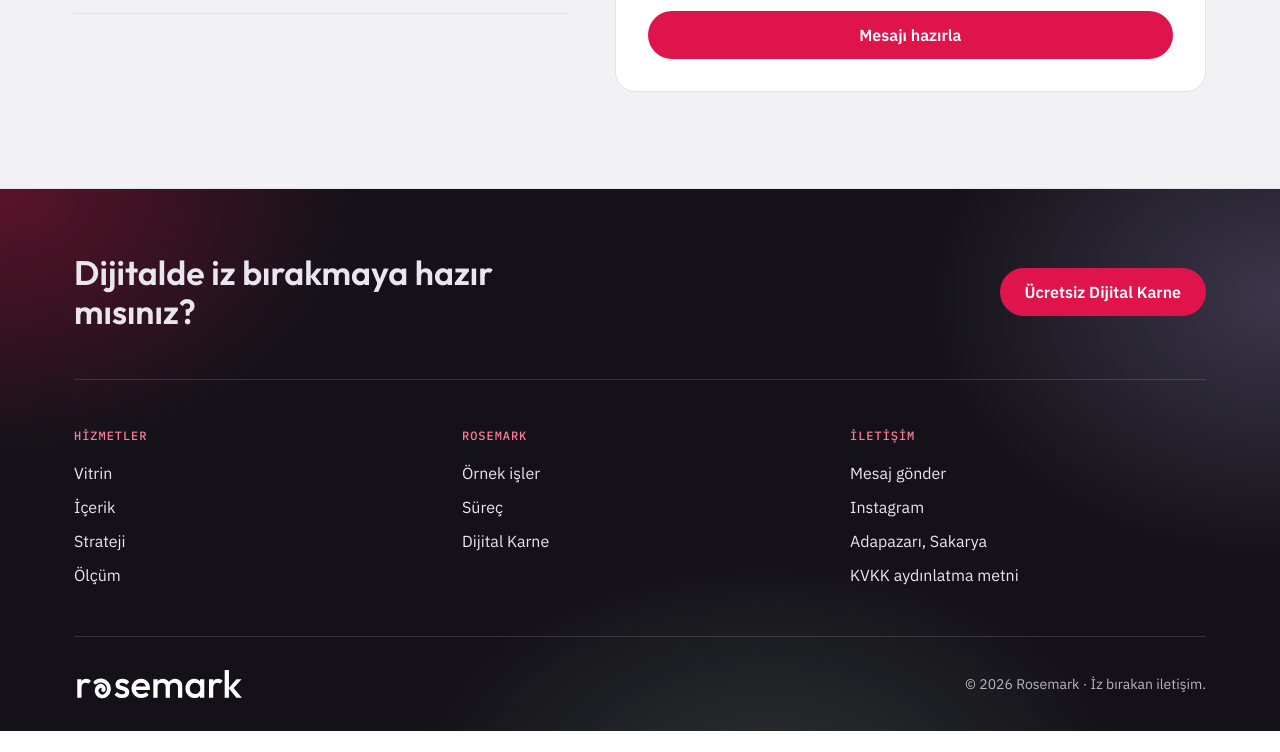
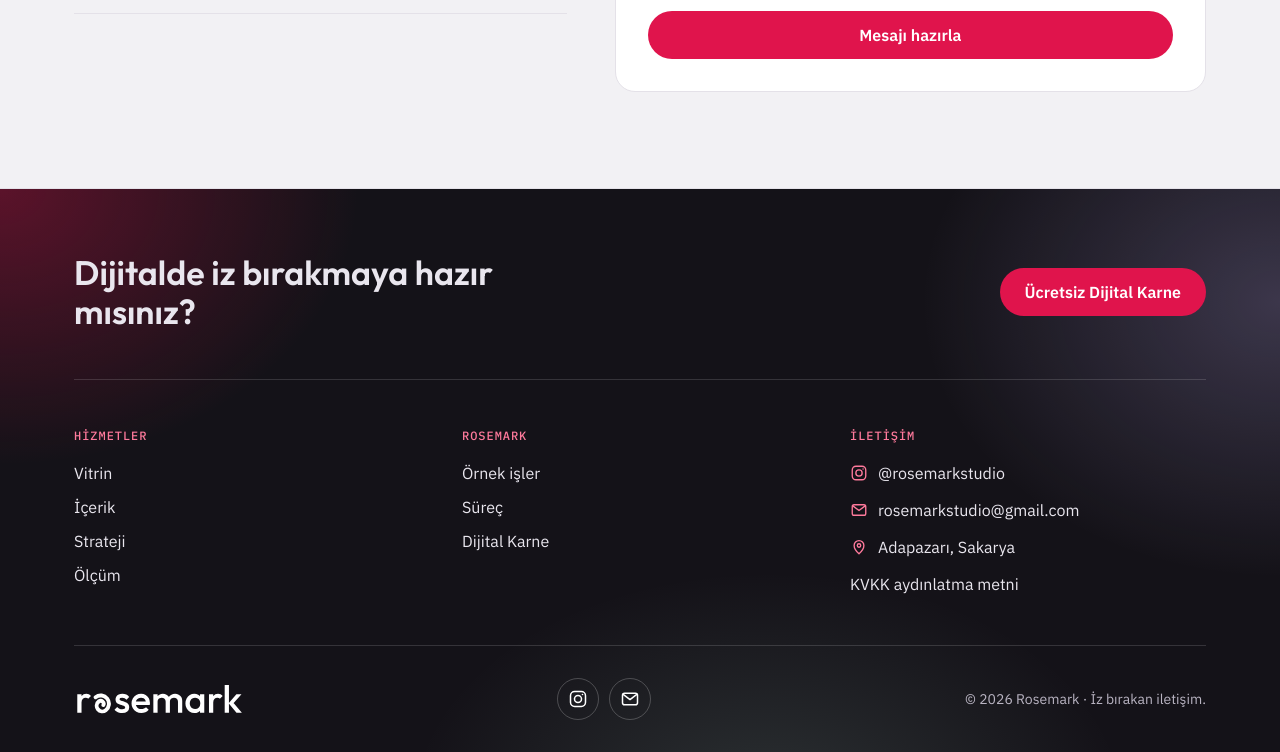
Before and after one commit to rosemarkstudio/rosemarkstudio.github.io, a plain HTML site: page index.html in a window 1280 px wide. Shown: the part 7435-8187 px from the top of the page. Before the commit the page ends 8166 px from the top, so only its background shows below. Drawn offline with Linux system fonts and the light colour scheme.

Commit message:
Add files via upload

```diff
--- a/index.html
+++ b/index.html
@@ -407,6 +407,12 @@ footer.site .wrap { position: relative; }
 .f-cols a:hover { text-decoration: underline; }
 .f-bottom { display: flex; justify-content: space-between; align-items: center; gap: var(--space-6); flex-wrap: wrap; padding-top: var(--space-8); border-top: 1px solid rgba(255,255,255,.14); font-size: 14px; color: #b9b4c2; }
 .f-bottom img { height: 30px; width: auto; display: block; }
+.f-contact a, .f-contact span { display: inline-flex; align-items: center; gap: 10px; }
+.f-contact svg { width: 18px; height: 18px; flex: none; color: #ff7a9c; }
+.f-social { display: flex; gap: 10px; }
+.f-social a { width: 42px; height: 42px; display: grid; place-items: center; border-radius: 50%; border: 1px solid rgba(255,255,255,.22); color: #fff; transition: background .25s, border-color .25s, transform .4s cubic-bezier(.34,1.56,.64,1); }
+.f-social a:hover { background: var(--rose); border-color: var(--rose); transform: translateY(-3px); }
+.f-social svg { width: 20px; height: 20px; }
 @media (max-width: 720px) { .f-cols { grid-template-columns: 1fr; } }
 
 /* floating whatsapp */
@@ -879,11 +885,12 @@ html.intro-on.intro-out .hero .wrap { opacity: 1; transform: none; }
       </div>
       <div>
         <h4>İletişim</h4>
-        <ul><li><a href="#iletisim">Mesaj gönder</a></li><li><a href="https://www.instagram.com/rosemarkstudio/" target="_blank" rel="noopener">Instagram</a></li><li>Adapazarı, Sakarya</li><li><a href="kvkk.html">KVKK aydınlatma metni</a></li></ul>
+        <ul class="f-contact"><li><a href="https://www.instagram.com/rosemarkstudio/" target="_blank" rel="noopener"><svg viewBox="0 0 24 24" fill="none" stroke="currentColor" stroke-width="1.8" stroke-linecap="round" stroke-linejoin="round" aria-hidden="true"><rect x="3" y="3" width="18" height="18" rx="5"/><circle cx="12" cy="12" r="4.2"/><circle cx="17.4" cy="6.6" r="1" fill="currentColor" stroke="none"/></svg>@rosemarkstudio</a></li><li><a href="mailto:rosemarkstudio@gmail.com"><svg viewBox="0 0 24 24" fill="none" stroke="currentColor" stroke-width="1.8" stroke-linecap="round" stroke-linejoin="round" aria-hidden="true"><rect x="3" y="5" width="18" height="14" rx="2.5"/><path d="M3.8 6.5l8.2 6.2 8.2-6.2"/></svg>rosemarkstudio@gmail.com</a></li><li><span><svg viewBox="0 0 24 24" fill="none" stroke="currentColor" stroke-width="1.8" stroke-linecap="round" stroke-linejoin="round" aria-hidden="true"><path d="M12 21s-6.5-5.6-6.5-11a6.5 6.5 0 0 1 13 0c0 5.4-6.5 11-6.5 11z"/><circle cx="12" cy="10" r="2.3"/></svg>Adapazarı, Sakarya</span></li><li><a href="kvkk.html">KVKK aydınlatma metni</a></li></ul>
       </div>
     </div>
     <div class="f-bottom">
       <img src="assets/rosemark-logo-beyaz.svg" alt="Rosemark" width="169" height="30">
+      <div class="f-social"><a href="https://www.instagram.com/rosemarkstudio/" target="_blank" rel="noopener" aria-label="Rosemark Instagram hesabı"><svg viewBox="0 0 24 24" fill="none" stroke="currentColor" stroke-width="1.8" stroke-linecap="round" stroke-linejoin="round" aria-hidden="true"><rect x="3" y="3" width="18" height="18" rx="5"/><circle cx="12" cy="12" r="4.2"/><circle cx="17.4" cy="6.6" r="1" fill="currentColor" stroke="none"/></svg></a><a href="mailto:rosemarkstudio@gmail.com" aria-label="Rosemark'a e-posta gönder"><svg viewBox="0 0 24 24" fill="none" stroke="currentColor" stroke-width="1.8" stroke-linecap="round" stroke-linejoin="round" aria-hidden="true"><rect x="3" y="5" width="18" height="14" rx="2.5"/><path d="M3.8 6.5l8.2 6.2 8.2-6.2"/></svg></a></div>
       <span>© 2026 Rosemark · İz bırakan iletişim.</span>
     </div>
   </div>
```
Also changed, not shown: kvkk.html (+1 -1 lines).
